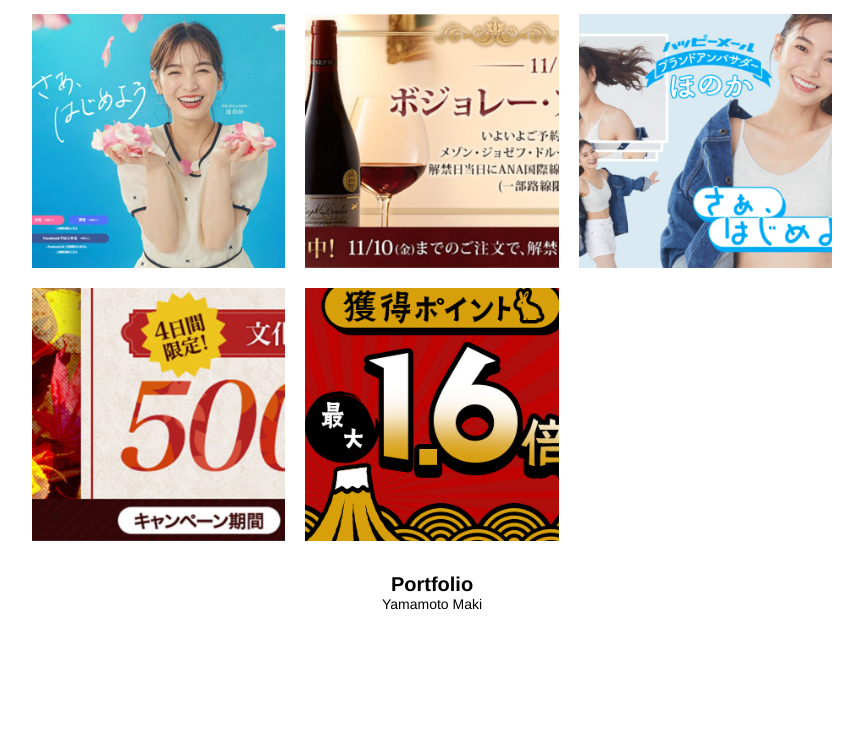
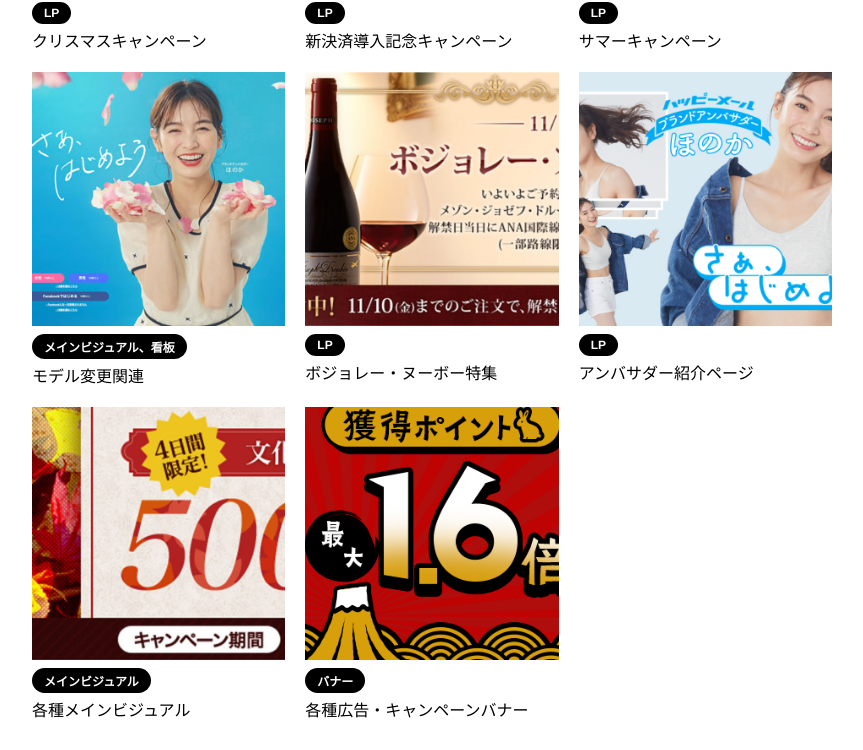
Before and after one commit to ymnk88/portfolio, a plain HTML site: page index.html in a window 1280 px wide. Shown: the part 405-1155 px from the top of the page, without its empty margins (208-1071 px from the left). Before the commit the page ends 1081 px from the top, so only its background shows below. Drawn offline with Linux system fonts and the light colour scheme.

Commit message:
Add files via upload

```diff
--- a/index.html
+++ b/index.html
@@ -23,41 +23,57 @@
       <li>
         <a href="content-1.html">
           <img src="sum-1.png" width="300" height="300" alt="ハッピークリスマスキャンペーン サムネイル">
+          <p class="con-tag">LP</p>
+          <p class="con-title">クリスマスキャンペーン</p>
         </a>
       </li>
       <li>
         <a href="content-2.html">
-          <img src="sum-2.png" width="300" height="300" alt="PayPalクーポンプレゼントキャンペーン サムネイル">
+          <img src="sum-2.png" width="300" height="300" alt="新決済導入記念キャンペーン サムネイル">
+          <p class="con-tag">LP</p>
+          <p class="con-title">新決済導入記念キャンペーン</p>
         </a>
       </li>
       <li>
         <a href="content-3.html">
           <img src="sum-3.png" width="300" height="300" alt="ハッピーサマーキャンペーン サムネイル">
         </a>
+        <p class="con-tag">LP</p>
+        <p class="con-title">サマーキャンペーン</p>
       </li>
       <li>
         <a href="content-4.html">
           <img src="sum-4.png" width="300" height="300" alt="モデル変更関連 サムネイル">
+          <p class="con-tag">メインビジュアル、看板</p>
+          <p class="con-title">モデル変更関連</p>
         </a>
       </li>
       <li>
         <a href="content-5.html">
           <img src="sum-5.png" width="300" height="300" alt="ボジョレー・ヌーボー特集 サムネイル">
         </a>
+        <p class="con-tag">LP</p>
+        <p class="con-title">ボジョレー・ヌーボー特集</p>
       </li>
       <li>
         <a href="content-6.html">
           <img src="sum-6.png" width="300" height="300" alt="アンバサダー紹介ページ サムネイル">
+          <p class="con-tag">LP</p>
+          <p class="con-title">アンバサダー紹介ページ</p>
         </a>
       </li>
       <li>
         <a href="content-7.html">
           <img src="sum-7.png" width="300" height="300" alt="メインビジュアル サムネイル">
+          <p class="con-tag">メインビジュアル</p>
+          <p class="con-title">各種メインビジュアル</p>
         </a>
       </li>
       <li>
         <a href="content-8.html">
           <img src="sum-8.png" width="300" height="300" alt="各種広告・キャンペーンバナー サムネイル">
+          <p class="con-tag">バナー</p>
+          <p class="con-title">各種広告・キャンペーンバナー</p>
         </a>
       </li>
     </ul>
--- a/style.css
+++ b/style.css
@@ -22,8 +22,12 @@ img {
   vertical-align: bottom;
 }
 
-a img:hover {
-  opacity: .3;
+a {
+  text-decoration: none;
+}
+
+a:hover {
+  opacity: .5;
 }
 
 .container {
@@ -66,6 +70,23 @@ header {
 
 li {
   margin: 0;
+}
+
+.con-tag {
+  font-weight: bold;
+  color: white;
+  background: black;
+  font-size: 12px;
+  padding:4px 12px;
+  border-radius: 16px;
+  display: inline-block;
+  margin-top: 8px;
+}
+
+.con-title {
+  font-size: 16px;
+  color: black;
+  margin-top:4px;
 }
 
 /* footer */
@@ -129,8 +150,6 @@ footer a:hover {
     margin-top: 8px;
   }
 }
-
-/* 下層 */
 
 .content {
   margin-top: 32px;
```
Also changed, not shown: content-1.html (+2 -2 lines), content-2.html (+3 -3 lines), content-3.html (+2 -2 lines), con-1.png (added), con-2.png (added), con-3.png (added).
